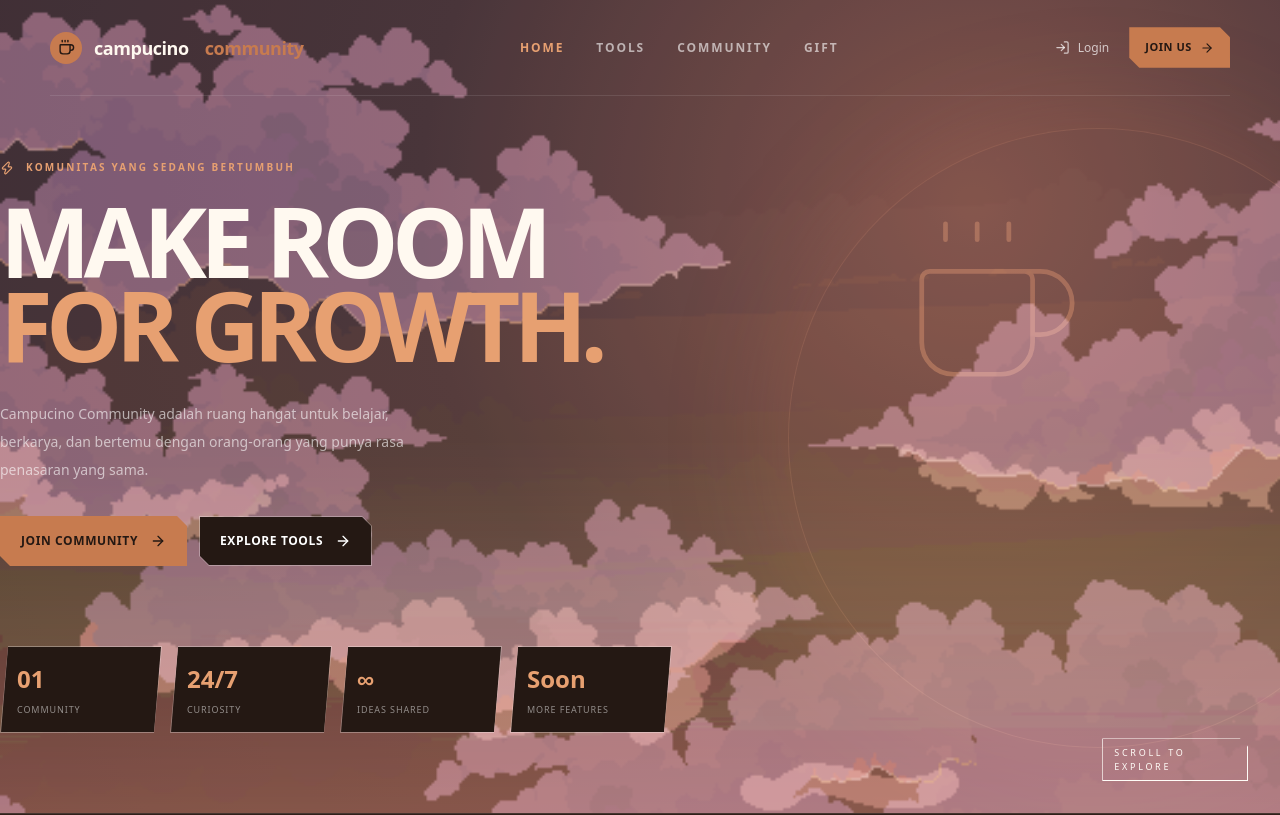
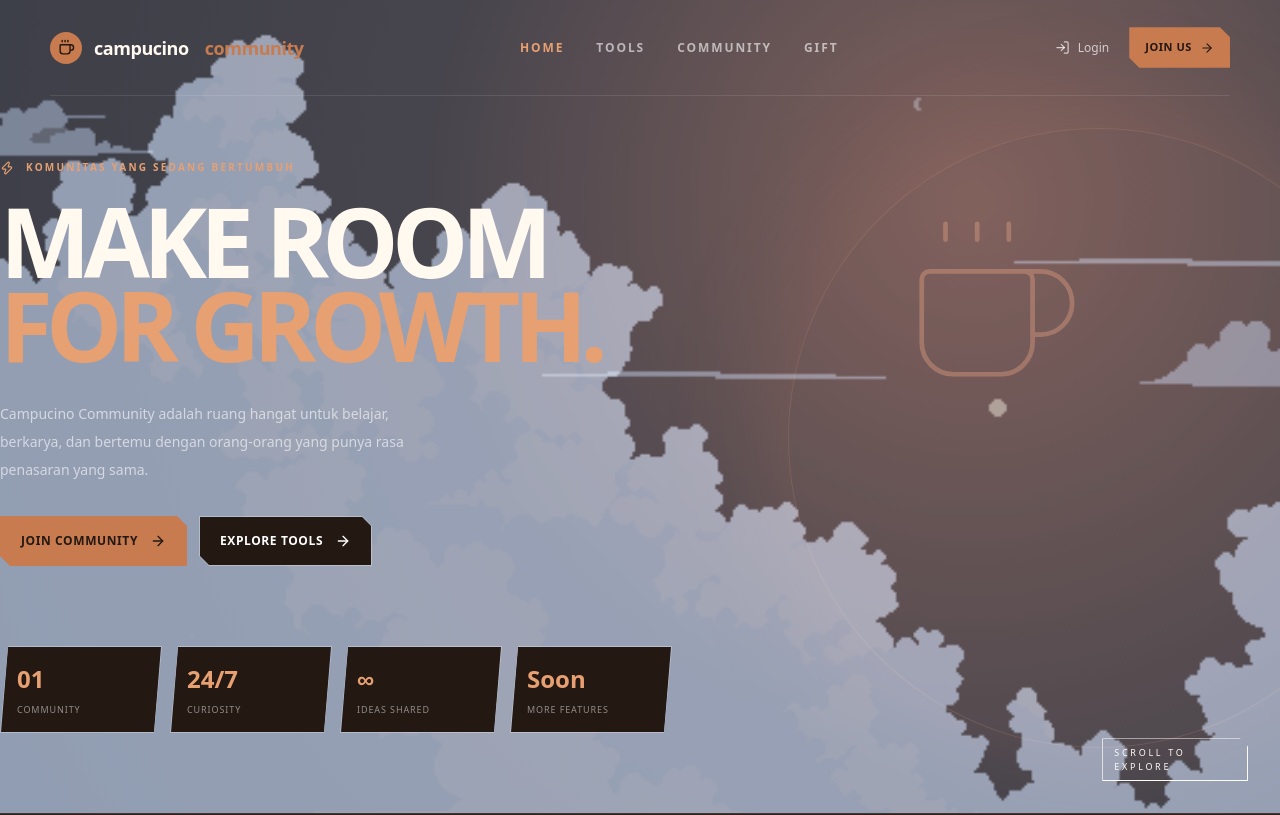
Before and after one commit to LemongTea/campucino-community, a Next.js app: page / in a window 1280 px wide. Shown: the top 815 px of the page. Built offline with nearby package versions, Linux system fonts and the light colour scheme.

Commit message:
refactor: switch cloud parallax asset set

```diff
--- a/app/page.tsx
+++ b/app/page.tsx
@@ -109,7 +109,7 @@ export default function Home() {
         </div>
         {cloudLayers.map(({ file, speed, className }) => (
           <div key={file} data-parallax={speed} className={`pointer-events-none absolute inset-0 z-[1] h-full w-full transition-transform duration-100 ${className}`}>
-            <Image src={`/Clouds/Clouds 7/${file}`} alt="" fill sizes="100vw" className="object-cover" priority={file === "1.png"} />
+            <Image src={`/Clouds/Clouds 5/${file}`} alt="" fill sizes="100vw" className="object-cover" priority={file === "1.png"} />
           </div>
         ))}
         <div className="relative z-10 mx-auto w-[calc(100%-40px)] max-w-[1180px] pb-20 pt-40">
```
Also changed, not shown: 1 other file (tests, documents, lock files or other folders).
